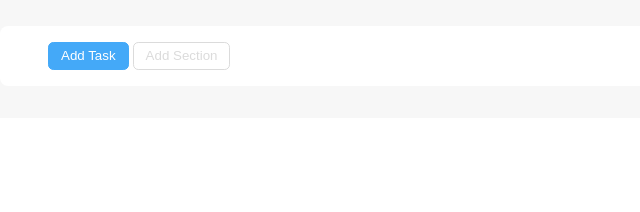
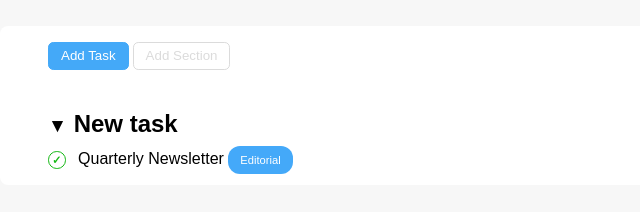
Before and after one commit to fedebacci/html-css-toboolist, a plain HTML site: page index.html in a window 1280 px wide. Shown: the part 88-300 px from the top of the page, without its empty margins (0-640 px from the left). Drawn offline with Linux system fonts and the light colour scheme.

Commit message:
creazione della prima dezione di task e impostazione dello stile dei task

```diff
--- a/assets/css/style.css
+++ b/assets/css/style.css
@@ -32,6 +32,21 @@
     border-color: #dbdbdb;
     color: #dbdbdb;
 }
+/* Titoli */
+/* Stile del titolo della pagina (a fianco del logo) */
+h1 {
+    font-family: sans-serif;
+    font-size: 2.5rem;
+}
+/* Stile dei titoli delle sezioni di task */
+h2 {
+    font-family: sans-serif;
+}
+/* Stile dei testi delle task */
+p {
+    font-family: sans-serif;
+    margin-top: .75rem;
+}
 
 
 
@@ -45,12 +60,6 @@ header {
     /* Stile dell'header */
     background-color: #fefefe;
 }
-/* Stile del titolo */
-h1 {
-    font-family: sans-serif;
-    font-size: 2.5rem;
-}
-
 
 
 
@@ -59,3 +68,58 @@ main {
     padding: 2rem 0;
     background-color: #f7f7f7;
 }
+
+
+
+/* ====== LISTA ====== */
+/* Spaziatura delle sezioni della lista */
+.todo-section {
+    margin-top: 2.5rem;
+}
+/* Marker della sezione */
+.section-marker {
+    font-size: .8em;
+    transform: skew(.7);
+    transform-origin: bottom;
+}
+/* Marker del task */
+.task-marker {
+    /* Tipografia */
+    font-weight: bold;
+    font-size: .7em;
+
+    /* Bordo, forma e dimensione */
+    width: 1.1rem;
+    aspect-ratio: 1;
+    border: 1px solid;
+    border-radius: 50%;
+
+    /* Spazio dalla voce del task */
+    margin-right: .5rem;
+
+    /* Centratura dell'elemento grafico */
+    display: inline-grid;
+    place-items: center;
+}
+/* Colore del marker success */
+.task-marker.success {
+    /* color: #98bbb0; */
+    color: rgb(21, 184, 21);
+}
+/* Colore del marker error */
+.task-marker.error {
+    /* color: #a29797; */
+    color: firebrick;
+}
+/* Badge */
+.badge {
+    padding: .5rem .75rem;
+    border-radius: .75rem;
+
+    /* Tipografia */
+    font-size: .7rem;
+    color: #fff;
+}
+.badge.editorial {
+    background-color: #44a9f9;
+}
--- a/index.html
+++ b/index.html
@@ -24,6 +24,20 @@
         <div class="container">
             <button class="button button-fill">Add Task</button>
             <button class="button button-outline">Add Section</button>
+            <!-- Uso un id in vista di una funzionalità js per aggiungere le voci -->
+            <div id="toboolist">
+                <div class="todo-section">
+                    <h2>
+                        <span class="section-marker">&#x25BC;</span>
+                        New task
+                    </h2>
+                    <p>
+                        <span class="task-marker success">&check;</span>
+                        Quarterly Newsletter
+                        <span class="badge editorial">Editorial</span>
+                    </p>
+                </div>
+            </div>
         </div>
     </main>
 
```
